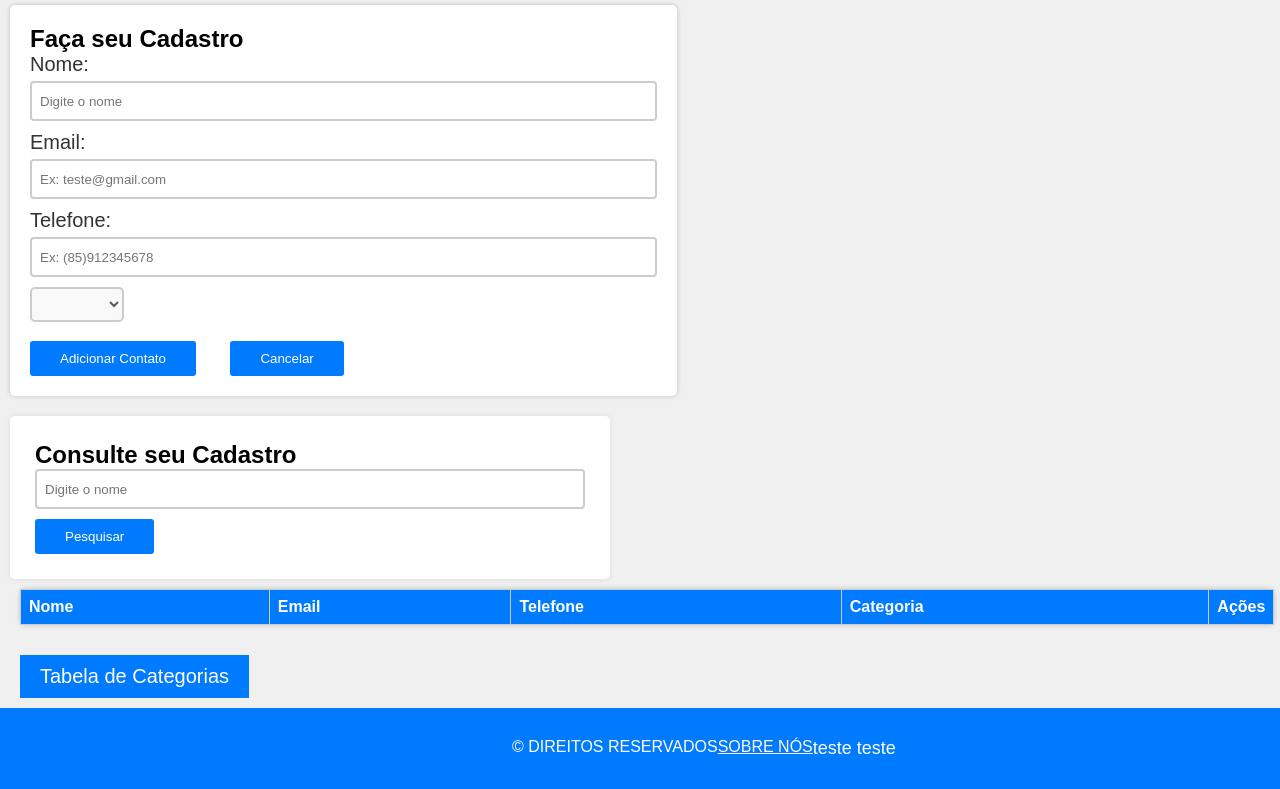
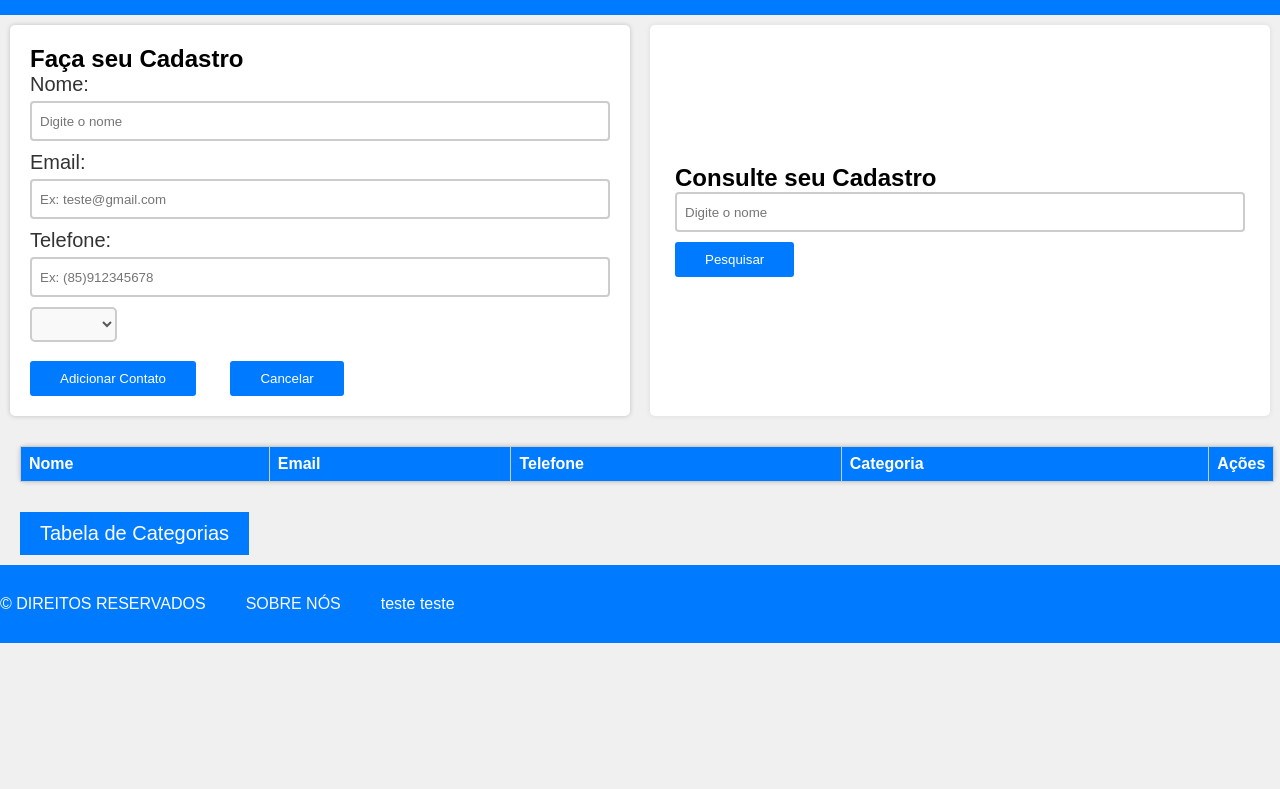
Before and after one commit to SheltonFarias/sistema_de_cadastro, a website built with Vite: page frontend/contacts/contacts.html in a window 1280 px wide. Shown: the part 97-886 px from the top of the page. After the commit the page ends 800 px from the top, so only its background shows below. Built offline with nearby package versions, Linux system fonts and the light colour scheme; no server answers.

Commit message:
correct display

```diff
--- a/frontend/contacts/contacts.html
+++ b/frontend/contacts/contacts.html
@@ -16,6 +16,7 @@
         <nav class="navbar">
           <h1 class="title">Tabela de Contatos</h1>
         </nav>
+        <article class="modal">
           <div id="register-contacts">
             <h2>Faça seu Cadastro</h2>
             <label for="nome">Nome:</label>
@@ -46,6 +47,7 @@
             <input type="text" id="pesquisa" placeholder="Digite o nome" />
             <button onclick="pesquisarContato()">Pesquisar</button>
           </div>
+        </article>
         <div>
           <table id="result-contacts">
             <thead>
@@ -64,18 +66,21 @@
         </div>
         <div>
           <ul class="alterPage">
-            <li><a href="../category/category.html">Tabela de Categorias</a></li>
+            <li>
+              <a href="../category/category.html">Tabela de Categorias</a>
+            </li>
           </ul>
         </div>
       </div>
-      <footer class="footer">
-        <div id="copyright">
-          &copy; DIREITOS RESERVADOS
+      <footer >
+        <ul class="footer">
+          <li>&copy; DIREITOS RESERVADOS</li>
+          <li><a href="https://github.com/SheltonFarias">SOBRE NÓS</a></li>
+          <li>teste teste</li>
+        </ul>
+          <!-- <p>&copy; DIREITOS RESERVADOS</p>
           <a href="https://github.com/SheltonFarias">SOBRE NÓS</a>
-        </div>
-        <div>
-          <p class="redeSocial">teste teste</p>
-        </div>
+          <p class="redeSocial">teste teste</p> -->
       </footer>
     </div>
     <script src="script.js"></script>
--- a/frontend/contacts/style/style.css
+++ b/frontend/contacts/style/style.css
@@ -9,11 +9,16 @@ body {
   background-color: #f0f0f0;
 }
 
+.modal {
+  display: grid;
+  grid-template-columns: repeat(auto-fit, minmax(600px, 1fr));
+}
+
 /* Navbar */
 .navbar {
   background-color: #007bff;
   color: white;
-  padding: 20px;
+  padding: 30px 0px;
   text-align: center;
   font-size: 30px;
 }
@@ -75,23 +80,19 @@ button:hover {
 #register-contacts {
   background-color: #fff;
   padding: 20px;
-  width: 49%;
   margin: 10px;
   border-radius: 5px;
   box-shadow: 0 0 5px rgba(0, 0, 0, 0.2);
-  float: left;
 }
 
 /* Consulta de contatos */
 #consult-contacts {
   background-color: #fff;
-  padding: 20px;
-  max-width: 650px;
-  width: 40%;
+  padding: 25px;
   margin: 10px;
   border-radius: 5px;
   box-shadow: 0 0 5px rgba(151, 144, 144, 0.2);
-  float: right;
+  align-content: center;
 }
 
 /* Tabela de contatos */
@@ -131,9 +132,9 @@ th {
 }
 
 #result-contacts {
-  width: 100%;
+  width: 98%;
   padding: 2px;
-  margin-bottom: 20px;
+  margin-bottom: 60px;
   border: 3v solid #f1eded;
 }
 
@@ -161,29 +162,23 @@ th {
 }
 
 /* Footer */
-footer {
+.footer {
   background-color: #007bff;
   color: #fff;
-  text-align: center;
   padding: 30px 0px;
-  position: relative;
   width: 100%;
-  bottom: 0px;
   display: flex;
+  gap: 40px;
 }
 
-footer p {
-  font-size: 18px;
-  margin: 0;
-}
-
-#copyright {
-  margin-left: 40%;
-  display: flex;
+.footer li {
+ list-style: none;
+ text-align: center;
 }
 
 footer a {
   color: #fcf9f9;
+  text-decoration: none;
 }
 
 .wrapper {
@@ -196,49 +191,24 @@ footer a {
 @media (max-width: 800px) {
   #register-contacts {
     background-color: #fff;
-    width: 49%;
-    margin: 10px;
     border-radius: 5px;
     box-shadow: 0 0 5px rgba(0, 0, 0, 0.2);
-    float: left;
   }
 
   #consult-contacts {
     background-color: #fff;
-    max-width: 650px;
-    width: 90%;
-    margin: 10px;
     border-radius: 5px;
     box-shadow: 0 0 5px rgba(151, 144, 144, 0.2);
-    float: left;
+  }
+
+  .navbar {
+    width: 100vw;
+    display: flex;
+  }
+
+  .footer {
+    width: 100vw;
+    text-align: center;
+    margin-left: 0px;
   }
 }
-
-@media (min-width: 801px) {
-  #register-contacts {
-    background-color: #fff;
-    padding: 20px;
-    width: 49%;
-    margin: 10px;
-    border-radius: 5px;
-    box-shadow: 0 0 5px rgba(0, 0, 0, 0.2);
-    float: left;
-  }
-
-  #consult-contacts {
-    background-color: #fff;
-    padding: 25px;
-    width: 43%;
-    margin: 10px;
-    border-radius: 5px;
-    box-shadow: 0 0 5px rgba(151, 144, 144, 0.2);
-    float: left;
-  }
-
-  #result-contacts {
-    width: 98%;
-    padding: 2px;
-    margin-bottom: 60px;
-    border: 3v solid #f1eded;
-  }
-}
```
Lines whose indentation alone changed are shown as unchanged.
